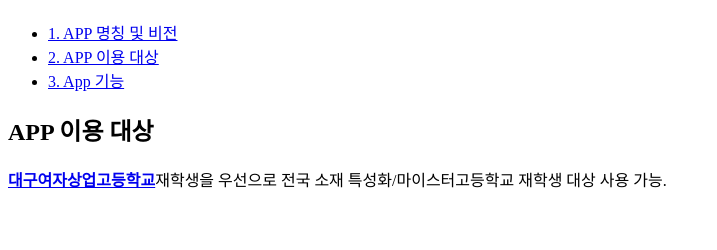
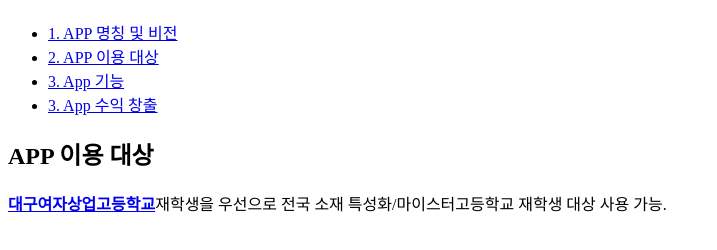
Before and after one commit to Ji-hyun53/Dream-Job, a plain HTML site: page 2.html in a window 1280 px wide. Shown: the part 60-310 px from the top of the page, without its empty margins (0-717 px from the left). Drawn offline with Linux system fonts and the light colour scheme.

Commit message:
Update 2.html

```diff
--- a/2.html
+++ b/2.html
@@ -10,6 +10,7 @@
     <Li><a href="1.html">1. APP 명칭 및 비전</a></li>
     <li><a href="2.html">2. APP 이용 대상</a></li>
     <li><a href="3.html">3. App 기능</a></li>
+   <li><a href="4.html">3. App 수익 창출</a></li>
 </ul>
   <h2> APP 이용 대상 </h2>
 <p>
```
